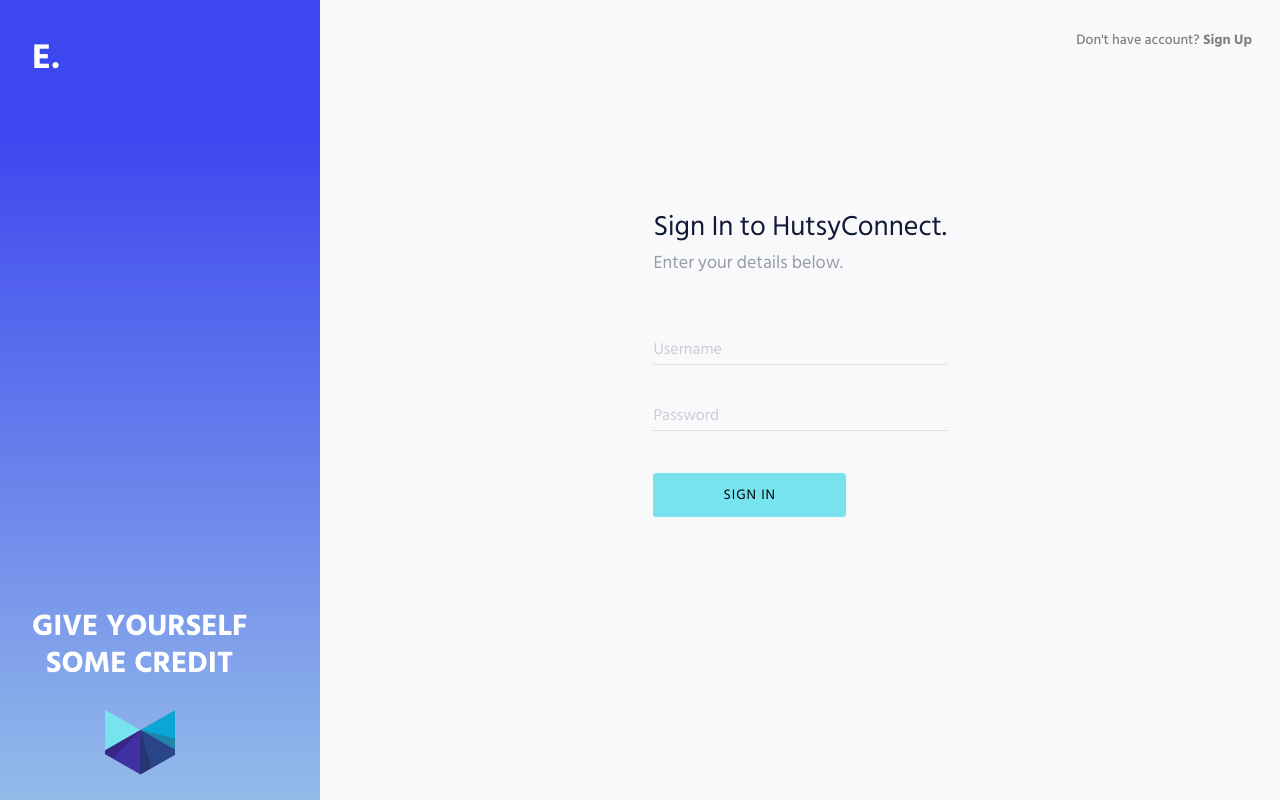
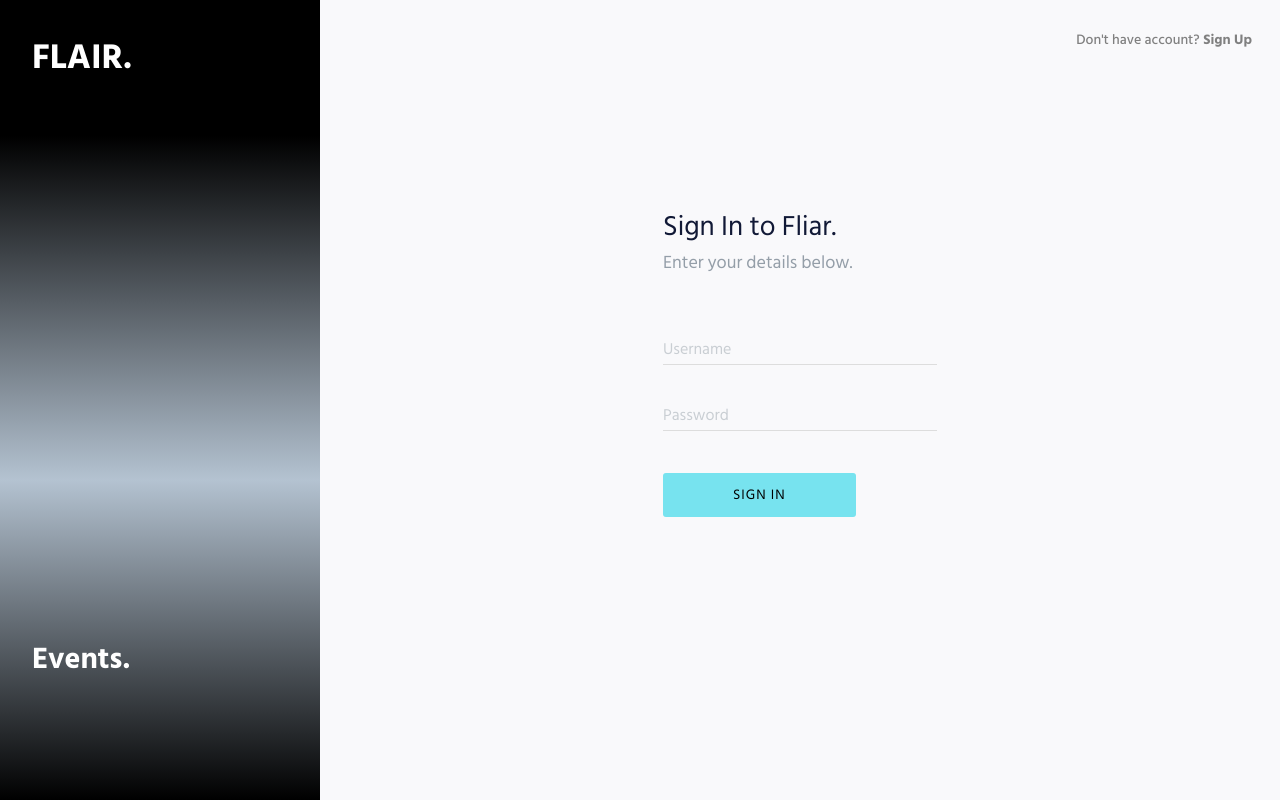
Before and after one commit to saka01/flairconnect, a Next.js app: page /auth/login in a window 1280 px wide. Built offline with nearby package versions, Linux system fonts and the light colour scheme.

Commit message:
remove login wall3

```diff
--- a/components/Forms/LoginForm.jsx
+++ b/components/Forms/LoginForm.jsx
@@ -29,7 +29,7 @@
 
   return (
     <div className={styles.loginform}>
-      <h2>Sign In to HutsyConnect.</h2>
+      <h2>Sign In to Fliar.</h2>
       {error ? (
         <p className={styles.validationerror}>Error: {error}</p>
       ) : (
--- a/components/Logo.jsx
+++ b/components/Logo.jsx
@@ -13,7 +13,7 @@
       }}
       // className={styles.logostuff}
     >
-      <strong>E.</strong>
+      <strong>FLAIR.</strong>
     </h1>
   );
 };
--- a/components/SideBanner/SideBanner.jsx
+++ b/components/SideBanner/SideBanner.jsx
@@ -11,15 +11,8 @@
       </div>
 
       <div className={styles.lowerbanner}>
-        <span>GIVE YOURSELF</span>
-        <span>SOME CREDIT</span>
+        <span>Events.</span>
         <br/>
-        <Image
-          src="/images/hutsylogo.png"
-          alt="Hutsy Side banner"
-          width={70}
-          height={70}
-        />
       </div>
     </div>
   );
--- a/pages/_app.js
+++ b/pages/_app.js
@@ -7,7 +7,7 @@
   return (
     <>
       <Head>
-        <title>Hutsy Connect</title>
+        <title>Fliar Connect</title>
         <meta name="viewport" content="width=device-width, initial-scale=1.0" />
       </Head>
       <Component {...pageProps} />
--- a/pages/dashboard/index.js
+++ b/pages/dashboard/index.js
@@ -15,7 +15,7 @@
   return (
     <DashboardLayout>
       <Events />
-
+{/*
       <div className={styles.addevent}>
         <MdOutlineAddCircle
           style={{
@@ -29,7 +29,7 @@
         <FullPageModal isOpen={isModalOpen} onClose={closeModal}>
           <NewEventForm />
         </FullPageModal>
-      </div>
+      </div> */}
     </DashboardLayout>
   );
 }
--- a/pages/index.jsx
+++ b/pages/index.jsx
@@ -2,7 +2,7 @@
 import { useRouter } from "next/router";
 import Cookies from "js-cookie";
 
-export default function Home({ isAuthenticated }) {
+export default function Home() {
   const router = useRouter();
 
   const handleLogin = (e) => {
@@ -22,7 +22,7 @@
   }
   return (
     <main>
-      <h1>Welcome to HutsyConnect!</h1>
+      <h1>Event listing</h1>
       <AuthButton
         style={{ padding: "2em", marginLeft: "2em" }}
         onClick={handleLogin}
@@ -38,7 +38,7 @@
         REGISTER
       </AuthButton>
       <br />
-      {isAuthenticated && (
+
         <AuthButton
           style={{ padding: "1em", marginLeft: "2em" }}
           color="secondary"
@@ -47,17 +47,6 @@
         >
           LOGOUT
         </AuthButton>
-      )}
     </main>
   );
 }
-export async function getServerSideProps({ req }) {
-  const token = req.cookies.token;
-  let isAuthenticated = false;
-
-  isAuthenticated = !!token;
-
-  return {
-    props: { isAuthenticated },
-  };
-}
--- a/styles/sideBanner.module.css
+++ b/styles/sideBanner.module.css
@@ -5,8 +5,9 @@
   justify-content: space-between;
   background: linear-gradient(
     180deg,
-    rgba(61, 71, 239, 1) 17%,
-    rgba(148, 187, 233, 1) 100%
+    rgb(0, 0, 0) 17%,
+    rgba(93, 126, 156, 0.442) 60%,
+    rgb(0, 0, 0) 100%
   );
   width: 20em;
   height: 100vh;
```
Also changed, not shown: middleware.js (deleted, +0 -11 lines), pages/api/login.js (deleted, +0 -35 lines), styles/events.module.css (+13 -13 lines), 1 other file (tests, documents, lock files or other folders).
